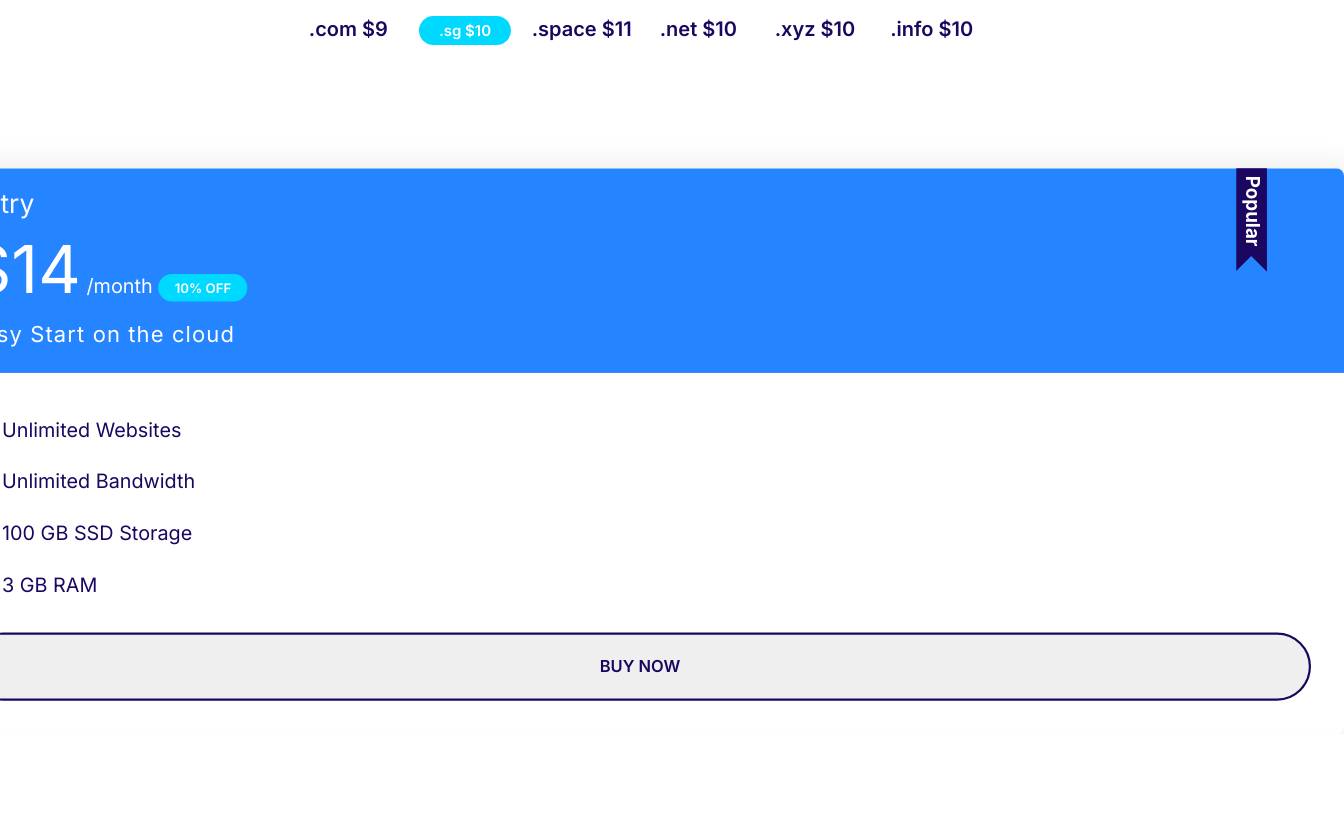
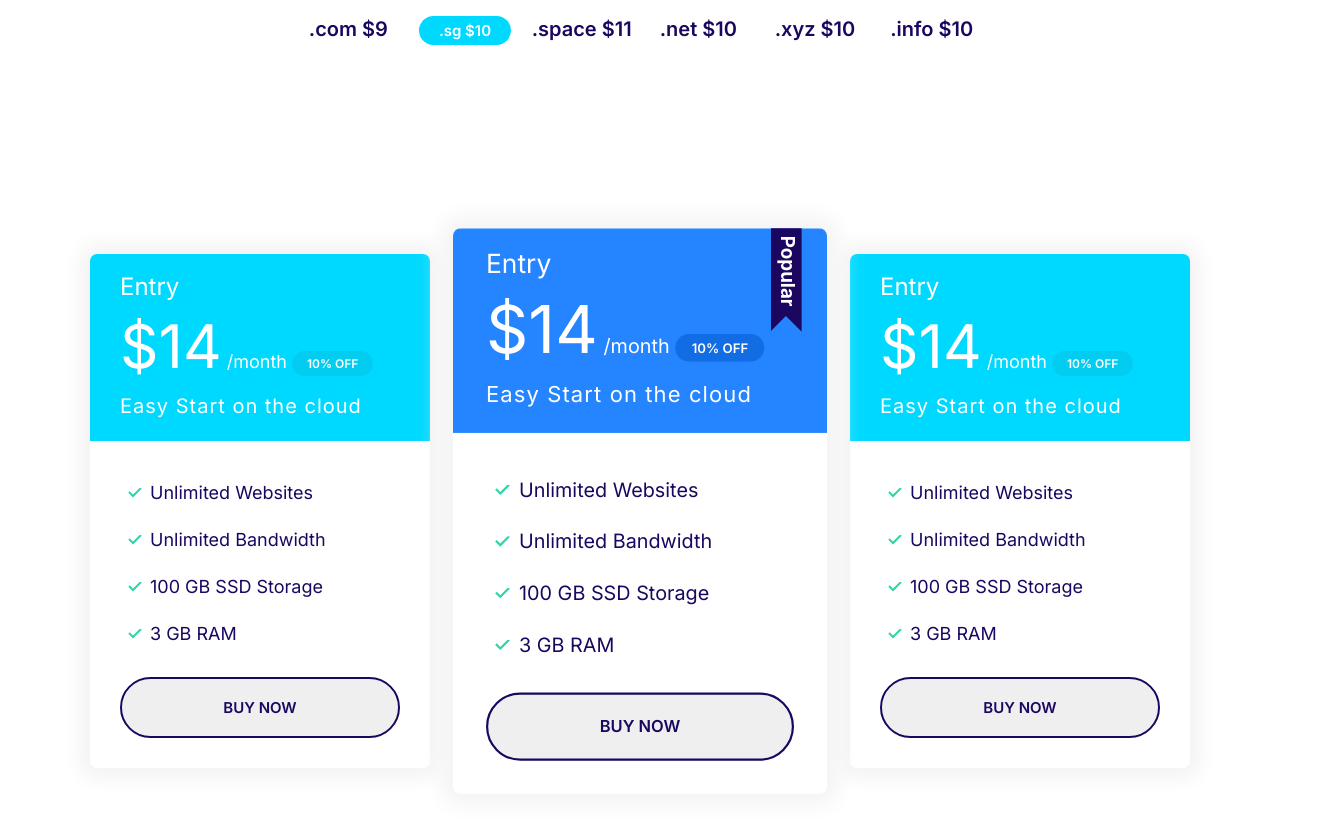
Before and after one commit to UcheEdeoga/Cloud-Landing-Page, a plain HTML site: page index.html in a window 1280 px wide. Shown: the part 1092-1920 px from the top of the page, 1344 px wide, since content can reach past the window. Before the commit the page ends 1826 px from the top, so only its background shows below. Drawn offline with Linux system fonts and the light colour scheme.

Commit message:
Added the Plans section

```diff
--- a/css/style.css
+++ b/css/style.css
@@ -652,7 +652,7 @@ a {
 
 .block--skewed-left {
   padding-bottom: calc(var(--padding-vertical) + 4rem);
-  clip-path: polygon(0% 0%, 100% 0%, 100% 90%, 0% 100%);
+  clip-path: polygon(0% 0%, 100% 0%, 100% 95%, 0% 100%);
 }
 
 /* Navogation Bar */
--- a/index.html
+++ b/index.html
@@ -74,8 +74,10 @@
         </section>
 
 
-        <div class="plan plan--popular">
-            <div class="card card--primary">
+        <section class="block container block-plans">
+            <div class="grid grid--1x3">
+                <div class="plan">
+                    <div class="card card--secondary">
                         <header class="card__header">
                             <h3 class="plan__name">Entry</h3>
                             <span class="plan__price">$14</span>
@@ -94,6 +96,50 @@
                         </div>
                     </div>
                 </div>
+
+                <div class="plan plan--popular">
+                    <div class="card card--primary">
+                        <header class="card__header">
+                            <h3 class="plan__name">Entry</h3>
+                            <span class="plan__price">$14</span>
+                            <span class="plan__billinng-circle">/month</span>
+                            <span class="badge badge--primary badge--small">10% OFF</span>
+                            <span class="plan__description">Easy Start on the cloud</span>
+                        </header>
+                        <div class="card__body">
+                            <ul class="list list--tick">
+                                <li class="list__item">Unlimited Websites</li>
+                                <li class="list__item">Unlimited Bandwidth</li>
+                                <li class="list__item">100 GB SSD Storage</li>
+                                <li class="list__item">3 GB RAM</li>
+                            </ul>
+                            <button class="btn btn--outline btn--block">Buy Now</button>
+                        </div>
+                    </div>
+                </div>
+
+                <div class="plan">
+                    <div class="card card--secondary">
+                        <header class="card__header">
+                            <h3 class="plan__name">Entry</h3>
+                            <span class="plan__price">$14</span>
+                            <span class="plan__billinng-circle">/month</span>
+                            <span class="badge badge--secondary badge--small">10% OFF</span>
+                            <span class="plan__description">Easy Start on the cloud</span>
+                        </header>
+                        <div class="card__body">
+                            <ul class="list list--tick">
+                                <li class="list__item">Unlimited Websites</li>
+                                <li class="list__item">Unlimited Bandwidth</li>
+                                <li class="list__item">100 GB SSD Storage</li>
+                                <li class="list__item">3 GB RAM</li>
+                            </ul>
+                            <button class="btn btn--outline btn--block">Buy Now</button>
+                        </div>
+                    </div>
+                </div>
+            </div>
+        </section>
 
 
 
```
Lines whose indentation alone changed are shown as unchanged.
